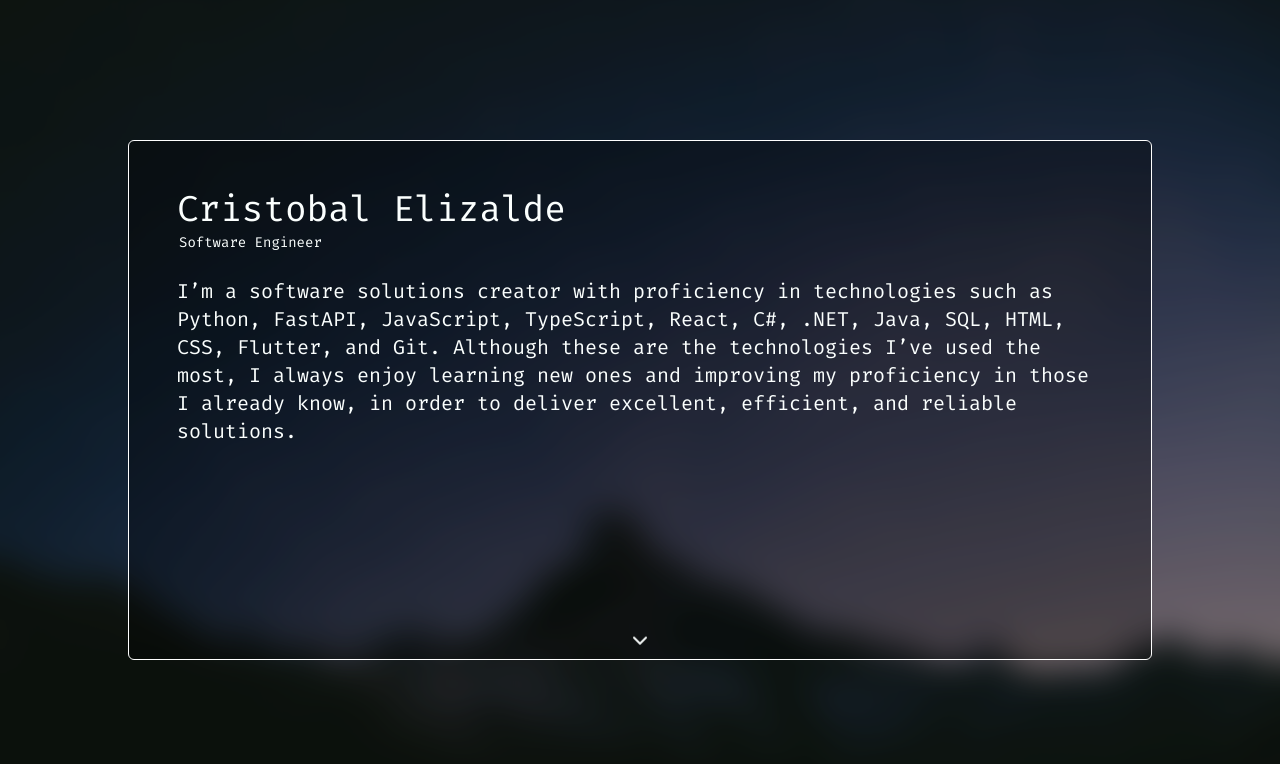
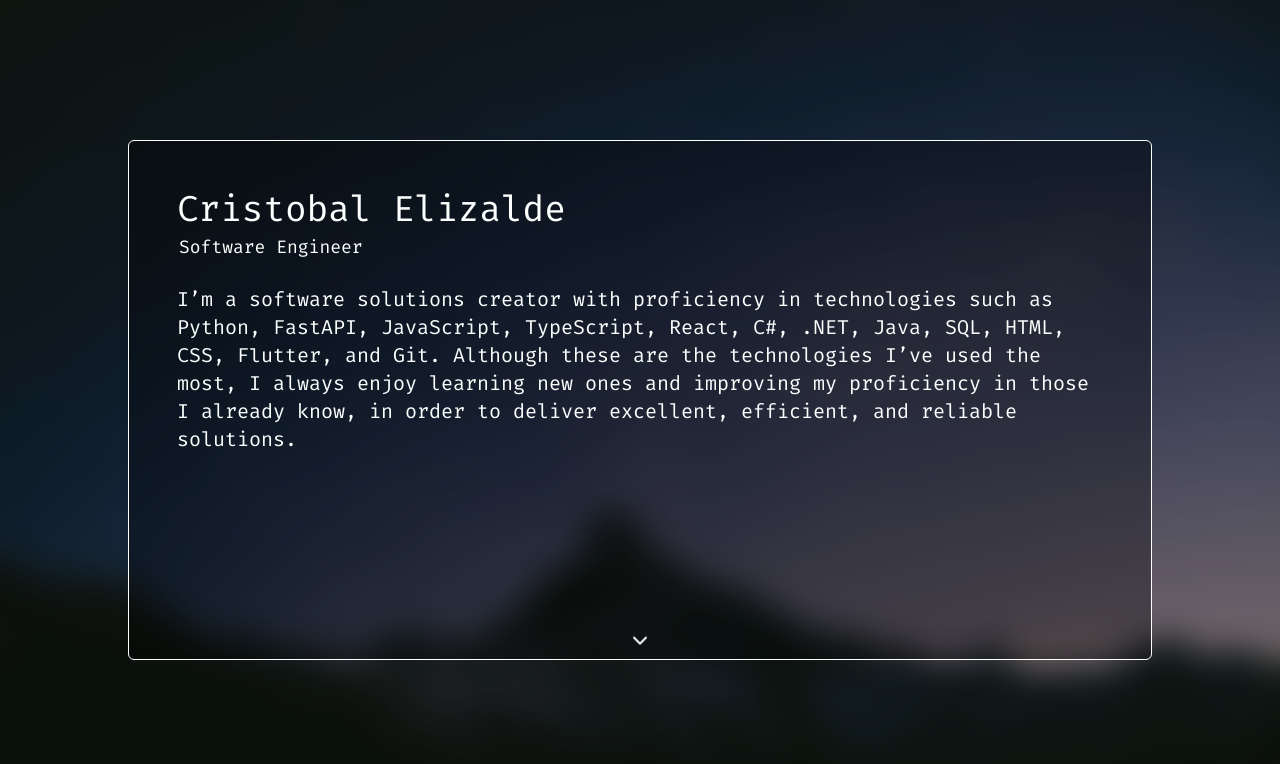
Before and after one commit to Decrist33/crist-portfolio, a SvelteKit app: page / in a window 1280 px wide. Shown: the top 764 px of the page. Built offline with nearby package versions, Linux system fonts and the light colour scheme.

Commit message:
improve: add bigger text size for hero subtitle in bigger screens

```diff
--- a/src/routes/+page.svelte
+++ b/src/routes/+page.svelte
@@ -177,7 +177,7 @@
 	>
 		<div class="w-full">
 			<h1 class="text-2xl sm:text-4xl text-primary mb-1">Cristobal Elizalde</h1>
-			<h2 class="text-sm sm:text-md pl-0.5 mb-6">Software Engineer</h2>
+			<h2 class="text-sm sm:text-md md:text-lg pl-0.5 mb-6">Software Engineer</h2>
 		</div>
 
 		<p class="text-md sm:text-lg md:text-xl grow">
```
